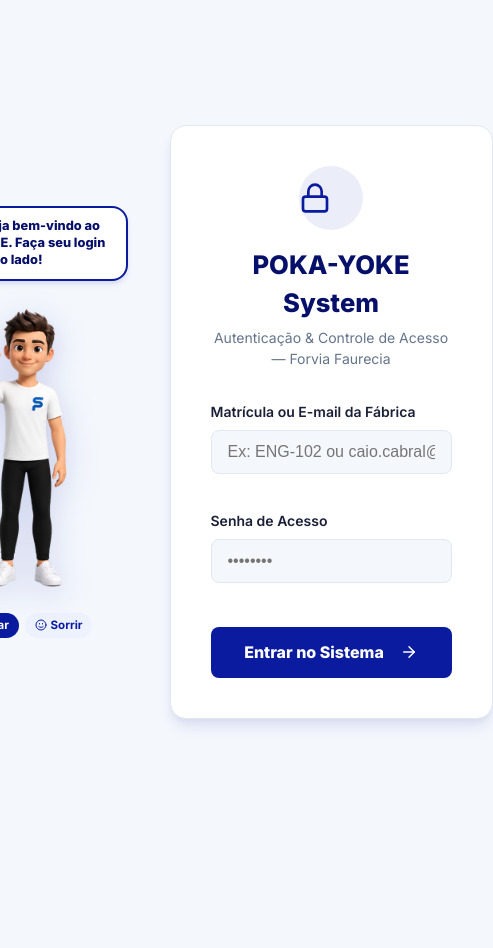
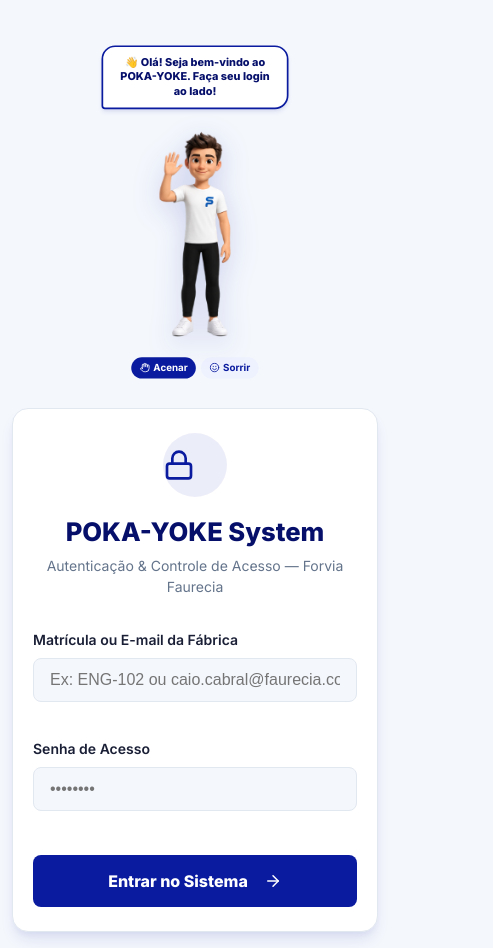
Before and after one commit to luizhenri25/poka-yoke, a React (Vite) app: page /login in a window 390 px wide. Shown: the whole page, 493 px wide, since content can reach past the window. Before the commit the page ends 844 px from the top, so only its background shows below. Built offline with nearby package versions, Linux system fonts and the light colour scheme.

Commit message:
style: Responsividade mobile completa na tela de login para smartphones e tablets

```diff
--- a/src/pages/Login.jsx
+++ b/src/pages/Login.jsx
@@ -44,39 +44,64 @@
   };
 
   return (
-    <div style={{
+    <div className="login-container" style={{
       minHeight: '100vh',
       display: 'flex',
+      flexDirection: 'row',
+      flexWrap: 'wrap',
       alignItems: 'center',
       justifyContent: 'center',
       backgroundColor: 'var(--color-bg-main)',
-      padding: '1.5rem',
-      gap: '2rem'
+      padding: '1.25rem',
+      gap: '2rem',
+      boxSizing: 'border-box'
     }}>
-      {/* BONECO ANIMADO CANVAS 2D APENAS NA LATERAL TELA DE LOGIN */}
-      <div style={{
+
+      {/* CSS RESPONSIVO PARA CELULAR (SMARTPHONES) */}
+      <style>{`
+        @media (max-width: 768px) {
+          .login-container {
+            flex-direction: column !important;
+            justify-content: flex-start !important;
+            padding: 1rem 0.75rem !important;
+            gap: 1rem !important;
+          }
+          .login-character-box {
+            transform: scale(0.85);
+            margin-bottom: -1rem;
+          }
+          .login-card {
+            padding: 1.5rem 1.25rem !important;
+            max-width: 100% !important;
+          }
+        }
+      `}</style>
+
+      {/* BONECO ANIMADO CANVAS 2D RESPONSIVO */}
+      <div className="login-character-box" style={{
         display: 'flex',
         flexDirection: 'column',
         alignItems: 'center',
-        gap: '1rem',
         position: 'relative'
       }}>
         <AnimatedCharacterCanvas
-          height={320}
-          width={240}
+          height={280}
+          width={210}
           currentAnim={characterAnim}
           customMessage={characterMsg}
         />
       </div>
 
-      <div style={{
+      {/* CARD DE LOGIN */}
+      <div className="login-card" style={{
         width: '100%',
         maxWidth: '440px',
         backgroundColor: 'white',
         borderRadius: 'var(--radius-xl)',
-        padding: '2.5rem',
+        padding: '2.25rem',
         boxShadow: 'var(--shadow-lg)',
-        border: '1px solid var(--color-border)'
+        border: '1px solid var(--color-border)',
+        boxSizing: 'border-box'
       }}>
 
         {/* Logo & Cabeçalho */}
```
